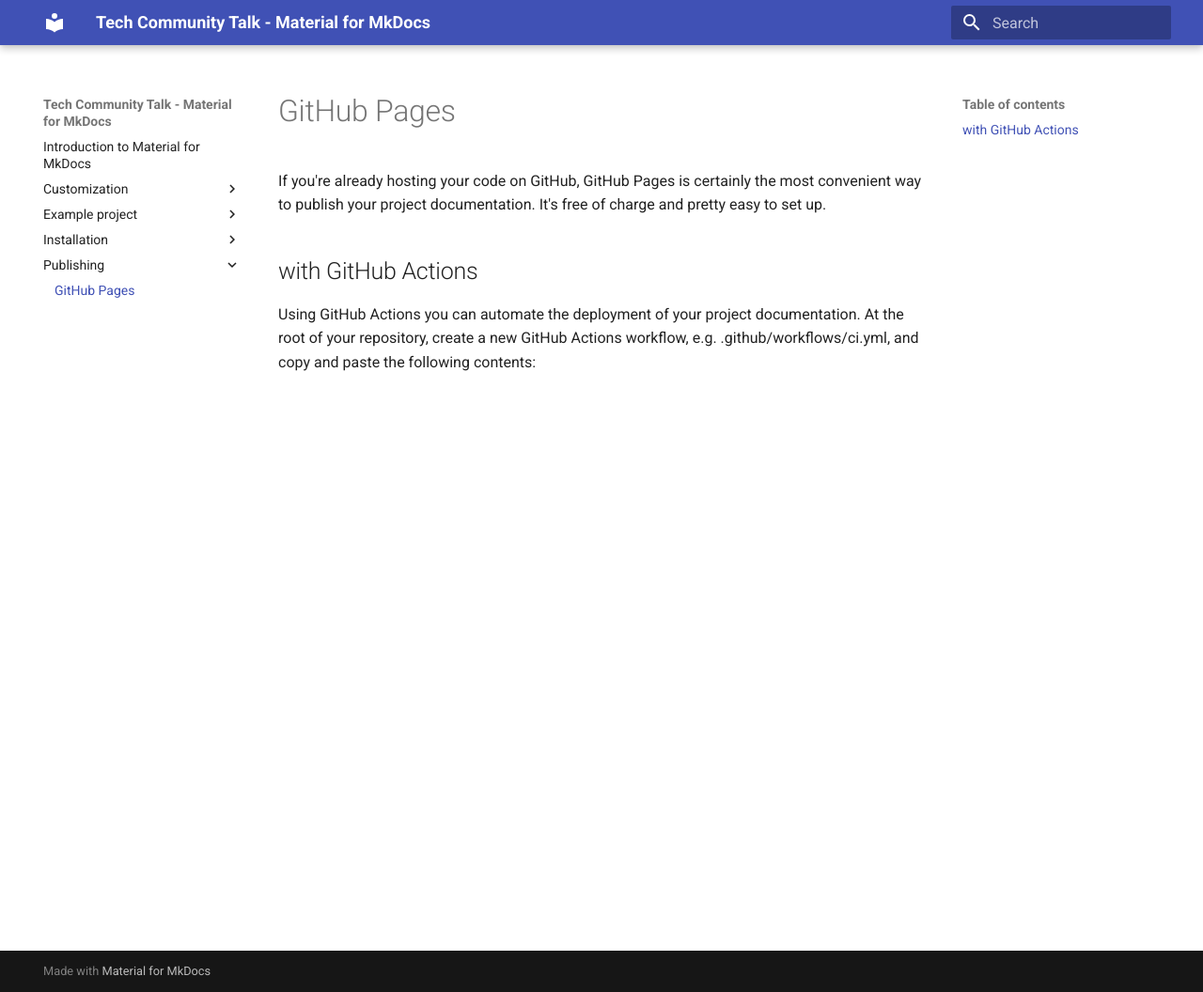
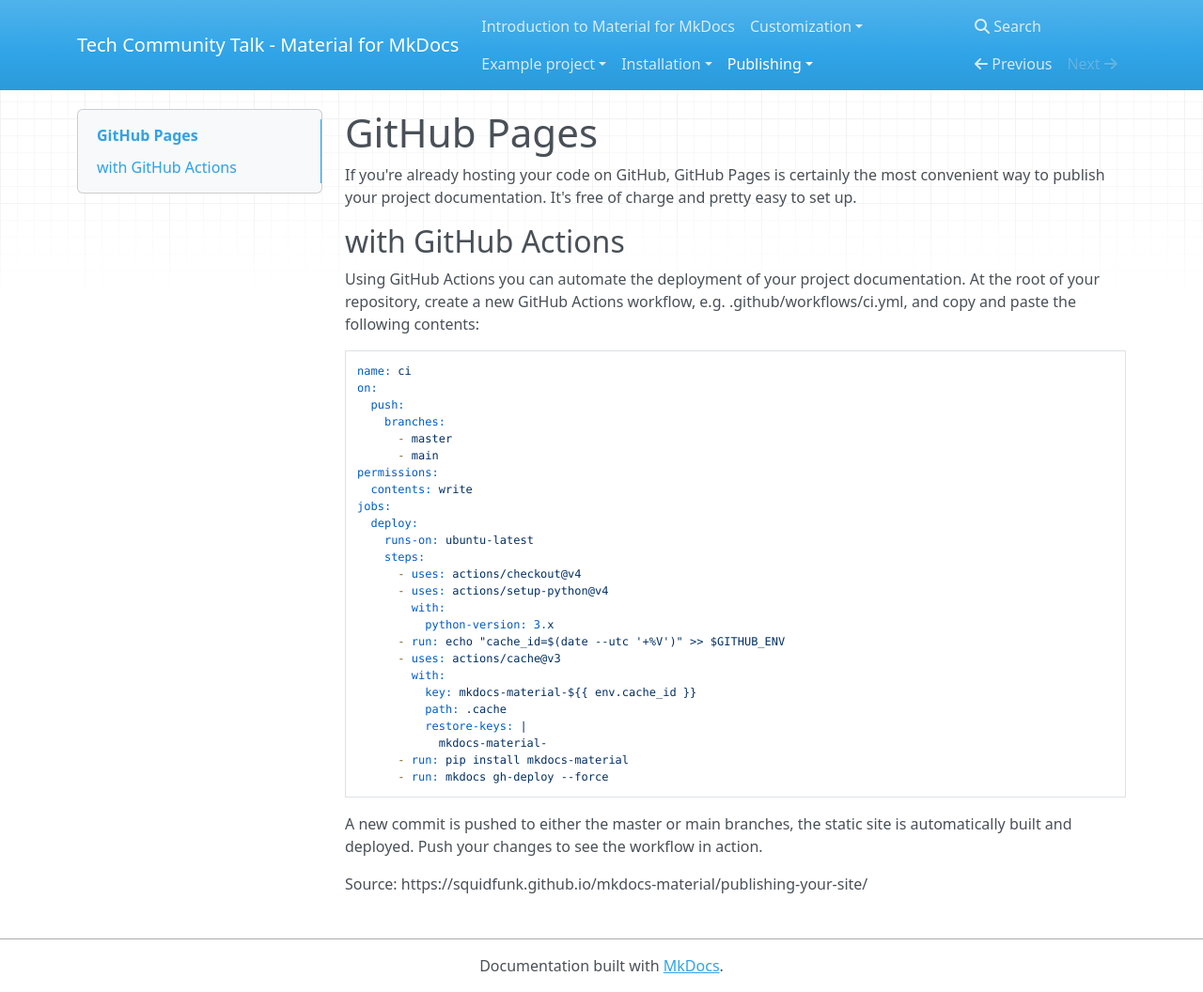
Before and after one commit to jwollschlaegerswo/tech_community, an MkDocs documentation site: the page built from docs/publishing/github_pages.md, in a window 1280 px wide and 1056 px high. Shown: the whole window at 94% size. Built offline with MkDocs 1.6.1, drawn with Linux system fonts in a browser that asks for light colours; nearby versions of some CDN libraries.

Commit message:
add publising site and action

````diff
--- a/docs/publishing/github_pages.md
+++ b/docs/publishing/github_pages.md
@@ -3,3 +3,34 @@
 
 ##with GitHub Actions
 Using GitHub Actions you can automate the deployment of your project documentation. At the root of your repository, create a new GitHub Actions workflow, e.g. .github/workflows/ci.yml, and copy and paste the following contents:
+```yaml
+name: ci
+on:
+  push:
+    branches:
+      - master
+      - main
+permissions:
+  contents: write
+jobs:
+  deploy:
+    runs-on: ubuntu-latest
+    steps:
+      - uses: actions/checkout@v4
+      - uses: actions/setup-python@v4
+        with:
+          python-version: 3.x
+      - run: echo "cache_id=$(date --utc '+%V')" >> $GITHUB_ENV
+      - uses: actions/cache@v3
+        with:
+          key: mkdocs-material-${{ env.cache_id }}
+          path: .cache
+          restore-keys: |
+            mkdocs-material-
+      - run: pip install mkdocs-material
+      - run: mkdocs gh-deploy --force
+```
+
+A new commit is pushed to either the master or main branches, the static site is automatically built and deployed. Push your changes to see the workflow in action.
+
+Source: https://squidfunk.github.io/mkdocs-material/publishing-your-site/
--- a/mkdocs.yml
+++ b/mkdocs.yml
@@ -1,8 +1,7 @@
 site_name: Tech Community Talk - Material for MkDocs
-theme:
-  name: material
-  features:
-    - content.code.copy
+#theme:
+#  name: material
+
 #  features:
 #    # tabs
 #    - navigation.tabs
@@ -10,6 +9,7 @@
 #    - navigation.tabs.sticky
 #    - toc.integrate
 #    - toc.follow
+#    - content.code.copy
 #
 #  palette:
 #  # Palette toggle for light mode
@@ -24,7 +24,7 @@
 #      name: Switch to light mode
 #
 #nav:
-#  - Home: config.md
+#  - Home: index.md
 #  - Getting started:
 #    - installation/setup.md
 #  - Customization:
@@ -35,12 +35,6 @@
 #  - Example Project:
 #    - example_project/observability_docs.md
 
-markdown_extensions:
-  - pymdownx.superfences:
-      custom_fences:
-        - name: mermaid
-          class: mermaid
-          format: !!python/name:pymdownx.superfences.fence_code_format
 
 extra:
   consent:
````
Also changed, not shown: docs/customization/config.md (+2 -2 lines), docs/example_project/observability_docs.md (+2 -2 lines), docs/index.md (+1 -0 lines), docs/installation/setup.md (+6 -5 lines), 1 other file.
